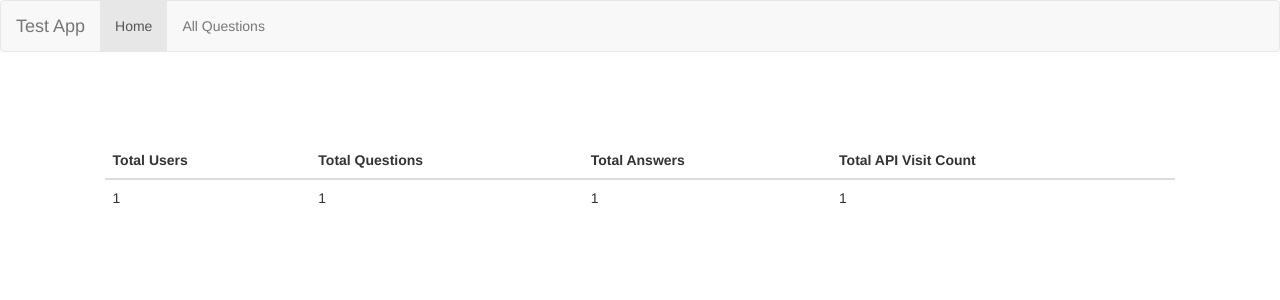
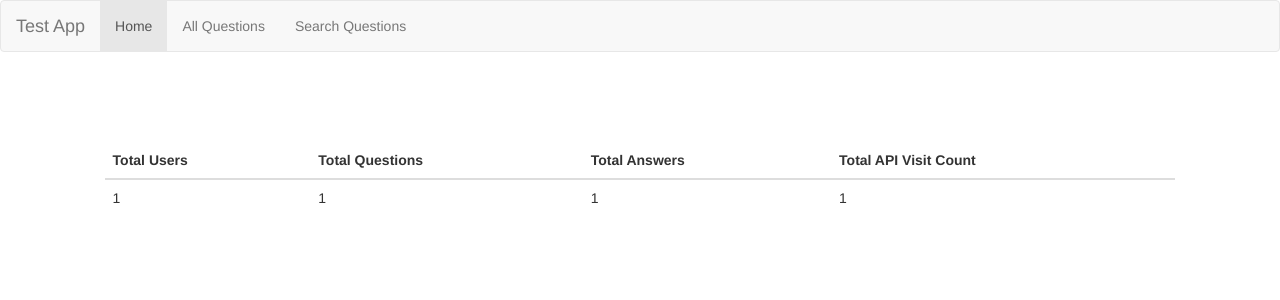
Before and after one commit to alefiyam/python_test, a Django app: page / in a window 1280 px wide. Shown: the top 300 px of the page. Run offline with Django 3.2, Linux system fonts and the light colour scheme; tables that the repository leaves empty hold one stand-in row (values such as "Sample post"); a database or web service that is not in the repository returns one stand-in record (values such as "Sample title"); data that the repository does not hold is empty; parts of the project's set-up code (start-up, migrations or seed data) failed here and were passed over; some libraries are stand-ins or nearby versions.

Commit message:
Minor Changes

```diff
--- a/list_question_answers/views.py
+++ b/list_question_answers/views.py
@@ -47,7 +47,7 @@ def get_que_ans(request):
         content = "Please Provide Valid Credentials"
         return render(request, 'list_question_answers/index.html', {'content': content})
 
-def get_que_by_search_term(self):
+def get_que_by_search_term(request):
     payload = {}
     search_term = request.GET.get('term', None)
     user_token = settings.ACCESS_TOKEN
--- a/python_test/settings.py
+++ b/python_test/settings.py
@@ -142,7 +142,7 @@ USE_L10N = True
 
 USE_TZ = True
 
-ACCESS_TOKEN = "Hs8nuGnL6miHktcSe22I4eDHhZKW6H"
+ACCESS_TOKEN = "qqKE5cU224I5agX2XriPdpmtRVtv5X"
 API_BASE = "http://localhost:8000/api/"
 # Static files (CSS, JavaScript, Images)
 # https://docs.djangoproject.com/en/1.11/howto/static-files/
--- a/templates/list_question_answers/index.html
+++ b/templates/list_question_answers/index.html
@@ -14,6 +14,7 @@
 		    <ul class="nav navbar-nav">
 		      <li class="active"><a href="/">Home</a></li>
 		      <li><a href="/?username=admin">All Questions</a></li>
+		      <li><a href="get_que_by_search_term/?term=''">Search Questions</a></li>
 		    </ul>
 		  </div>
 		</nav>
```
Also changed, not shown: api/urls.py (line endings or trailing spaces).
